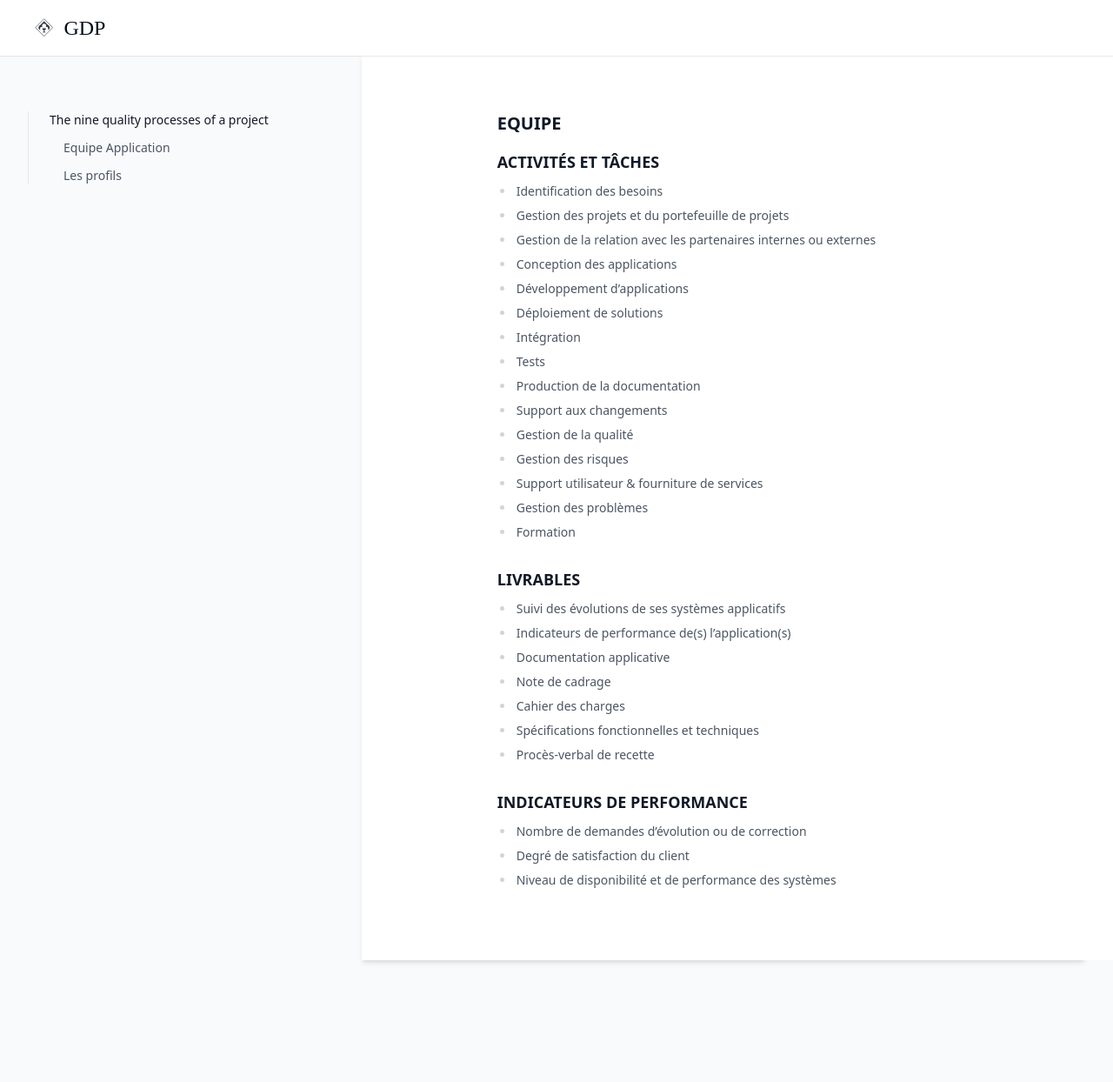
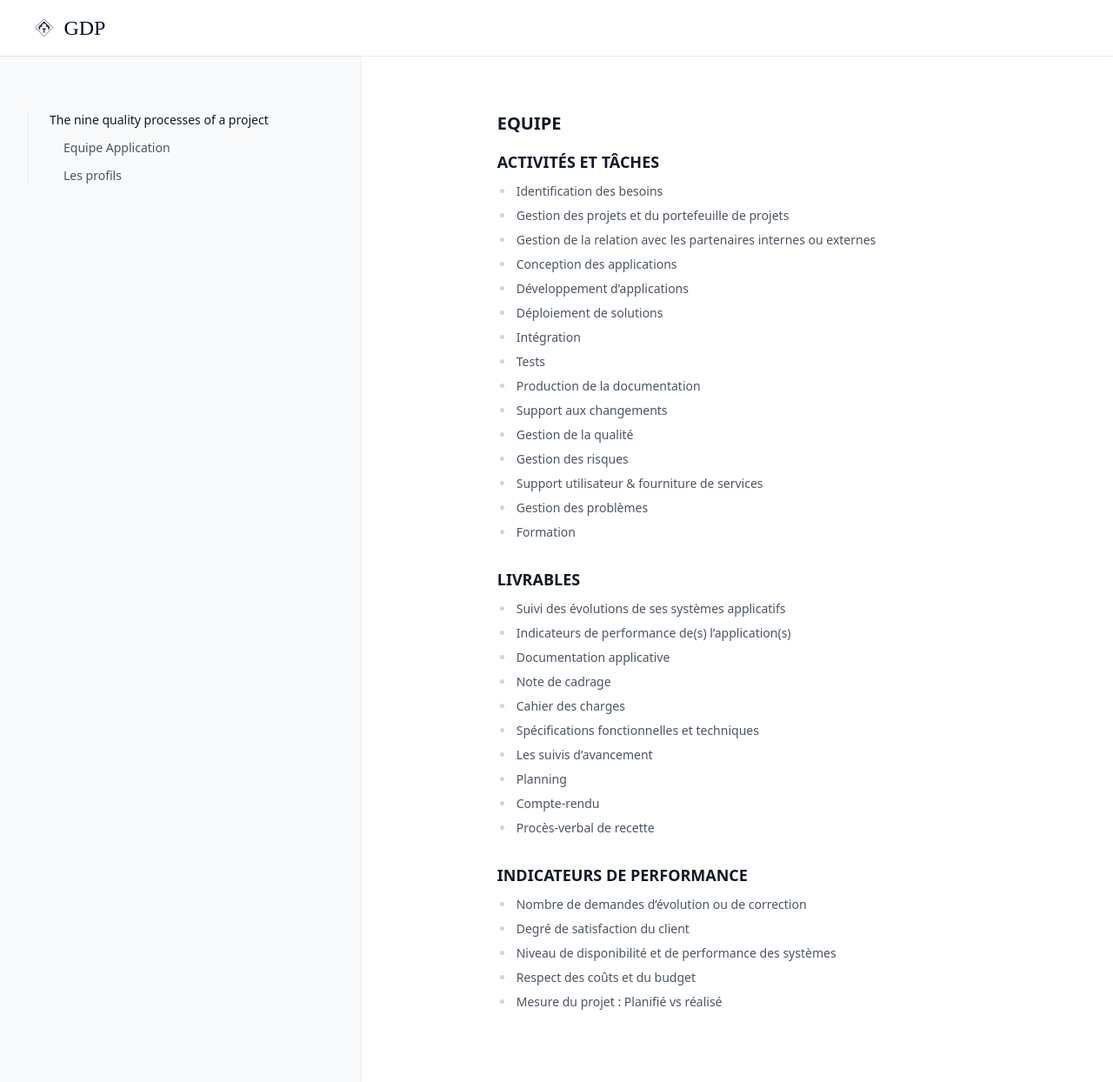
Before and after one commit to greglejeune/ebook, a Jekyll site: the page built from _gdp/apps.md, in a window 1280 px wide. Shown: the whole page at 87% size. Built offline with Jekyll 4.4.1, drawn with Linux system fonts in a browser that asks for light colours.

Commit message:
Update apps.md

```diff
--- a/_gdp/apps.md
+++ b/_gdp/apps.md
@@ -32,6 +32,9 @@ category: process
 - Note de cadrage
 - Cahier des charges
 - Spécifications fonctionnelles et techniques
+- Les suivis d’avancement
+- Planning
+- Compte-rendu
 - Procès-verbal de recette
 
 ### INDICATEURS DE PERFORMANCE
@@ -39,3 +42,5 @@ category: process
 - Nombre de demandes d'évolution ou de correction
 - Degré de satisfaction du client
 - Niveau de disponibilité et de performance des systèmes
+- Respect des coûts et du budget
+- Mesure du projet : Planifié vs réalisé
```
